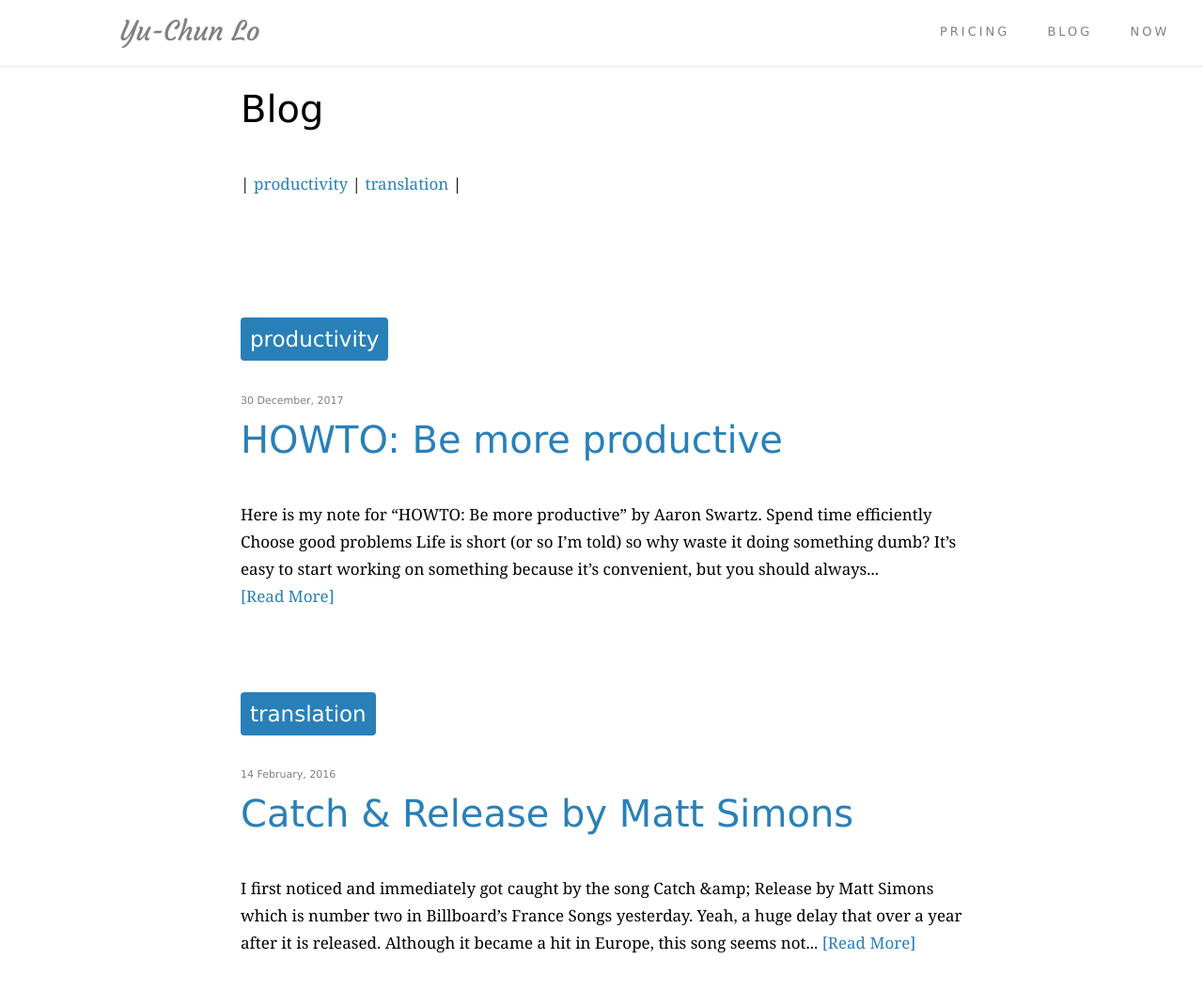
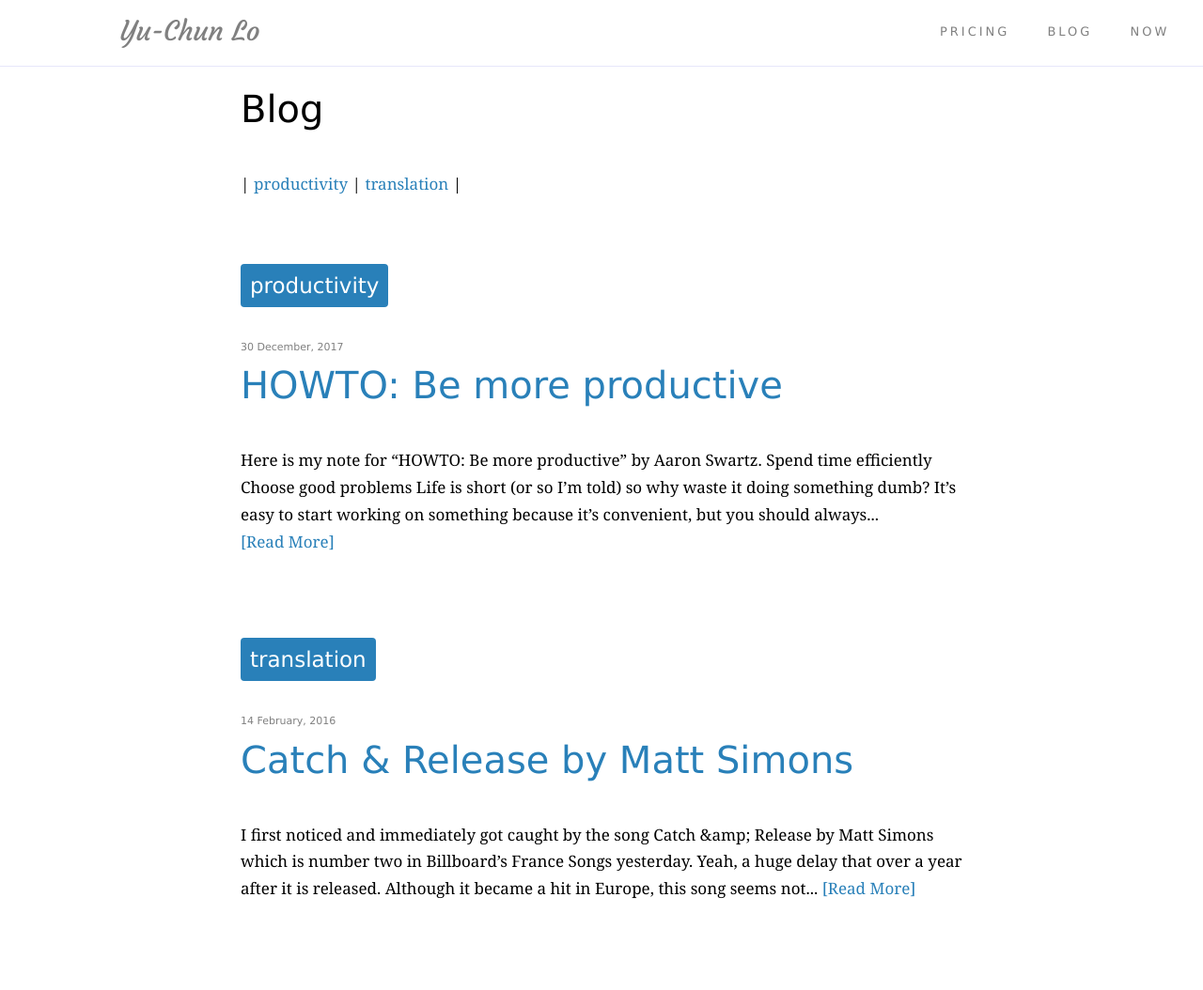
Before and after one commit to yuchunlo/yuchunlo.github.io, a Jekyll site: the page built from blog.md, in a window 1280 px wide and 1157 px high. Shown: the top 1054 px of the window at 94% size. Built offline with Jekyll 4.4.1, drawn with Linux system fonts in a browser that asks for light colours; nearby versions of some CDN libraries.

Commit message:
Update blog.md

```diff
--- a/blog.md
+++ b/blog.md
@@ -11,7 +11,7 @@ permalink: /blog/
 {% for tag in site_tags_sorted %}
   <a href='/blog/#{{ tag | slugify }}'>{{ tag | strip_newlines }}</a> |
 {% endfor %}
-</div><br><br><br>
+</div><br>
 
 {% for tag in site_tags_sorted %}
   <div name='{{ tag | slugify }}'>
```
